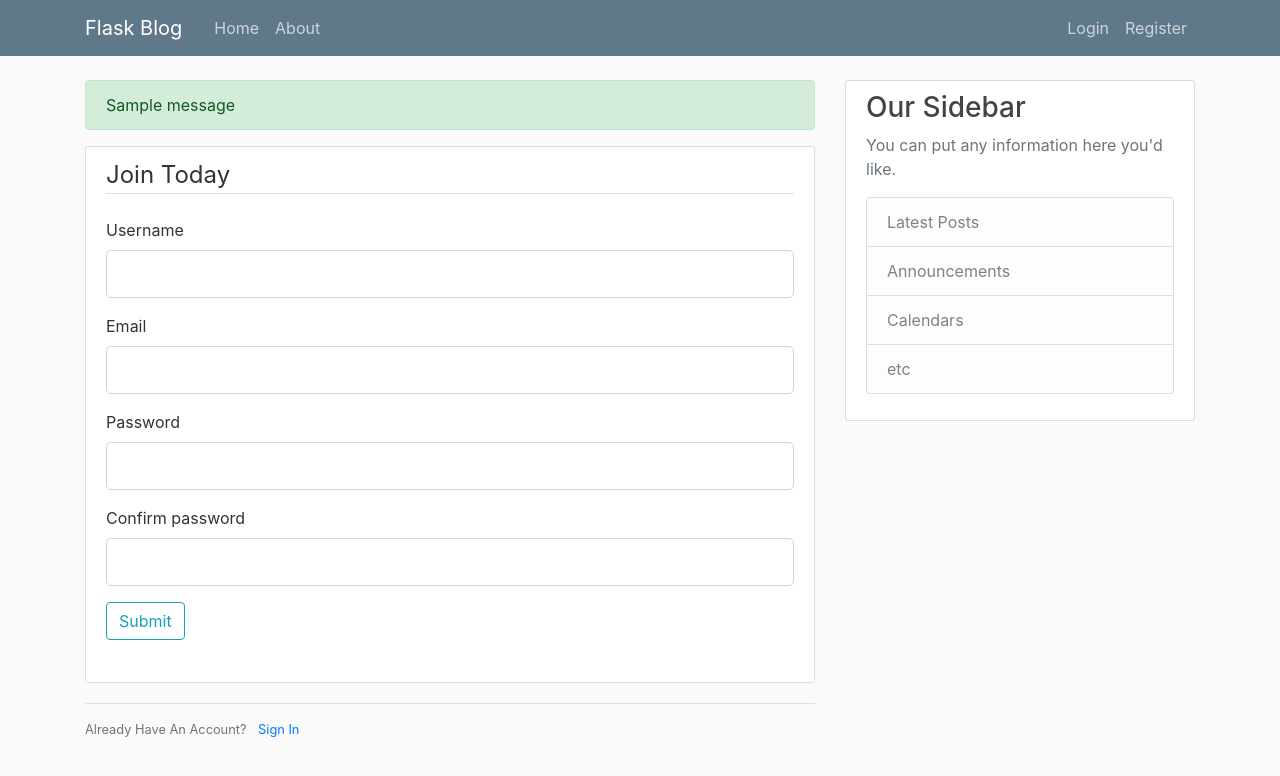
After one commit to oreanroy/FlaskBasics, a Flask app: template Flask_Blog/templates/register.html in a window 1280 px wide. The commit adds this page. Shown: the top 776 px of the page. Run offline with Flask 2, Linux system fonts and the light colour scheme; the template is opened without the code that fills it: most values are stand-ins (such as "Sample title", 1, 10 or a date in 2020); one stand-in notice (Sample message) is shown; form fields are guessed from the names that the template uses; some libraries are stand-ins or nearby versions.

Commit message:
Login and register page added

```diff
--- a/Flask_Blog/templates/layout.html
+++ b/Flask_Blog/templates/layout.html
@@ -26,13 +26,13 @@
                     </button>
                     <div class="collapse navbar-collapse" id="navbarToggle">
                         <div class="navbar-nav mr-auto">
-                            <a class="nav-item nav-link" href="/">Home</a>
-                            <a class="nav-item nav-link" href="/about">About</a>
+                            <a class="nav-item nav-link" href="{{ url_for('home') }}">Home</a>
+                            <a class="nav-item nav-link" href="{{ url_for('about') }}">About</a>
                         </div>
                     <!-- Navbar Right Side -->
                     <div class="navbar-nav">
-                        <a class="nav-item nav-link" href="/login">Login</a>
-                        <a class="nav-item nav-link" href="/register">Register</a>
+                        <a class="nav-item nav-link" href="{{ url_for('login') }}">Login</a>
+                        <a class="nav-item nav-link" href="{{ url_for('register') }}">Register</a>
                     </div>
                     </div>
                 </div>
@@ -41,6 +41,15 @@
         <main role="main" class="container">
             <div class="row">
               <div class="col-md-8">
+                {% with messages = get_flashed_messages(with_categories=true) %}
+                    {% if messages %}
+                        {% for category, message in messages %}
+                            <div class="alert alert-{{ category }}">
+                                {{ message }}
+                            </div>
+                        {% endfor %}
+                    {% endif %}
+                {% endwith %}
                 {% block content %}{% endblock %}
               </div>
               <div class="col-md-4">
--- /dev/null
+++ b/Flask_Blog/templates/register.html
@@ -0,0 +1,83 @@
+{% extends "layout.html" %}
+
+{% block content %}
+    <div class="content-section">
+        <form method="POST" action="">
+            {{ form.hidden_tag() }}
+            <fieldset class="form-group">
+                <legend class="border-bottom mb-4">
+                    Join Today
+                </legend>
+                <div class="form-group">
+                    {{ form.username.label(class="form-control-label") }}
+                    {% if form.username.errors %}
+                        {{ form.username(class="form-control form-control-lg is-invalid") }}
+                            <div class="inavlid-feedback">
+                                {% for error in form.username.errors %}
+                                    <span>
+                                        {{ error }}
+                                    </span>
+                                {% endfor %}
+                            </div>
+                        {% else %}
+                            {{ form.username(class="form-control form-control-lg") }}
+                        {% endif %}
+
+                </div>
+                <div class="form-group">
+                    {{ form.email.label(class="form-control-label") }}
+                    {% if form.email.errors %}
+                        {{ form.email(class="form-control form-control-lg is-invalid") }}
+                            <div class="inavlid-feedback">
+                                {% for error in form.email.errors %}
+                                    <span>
+                                        {{ error }}
+                                    </span>
+                                {% endfor %}
+                            </div>
+                    {% else %}
+                        {{ form.email(class="form-control form-control-lg") }}
+                    {% endif %}
+                </div>
+                <div class="form-group">
+                    {{ form.password.label(class="form-control-label") }}
+                    {% if form.password.errors %}
+                        {{ form.password(class="form-control form-control-lg is-invalid") }}
+                            <div class="inavlid-feedback">
+                                {% for error in form.password.errors %}
+                                    <span>
+                                        {{ error }}
+                                    </span>
+                                {% endfor %}
+                            </div>
+                    {% else %}
+                        {{ form.password(class="form-control form-control-lg") }}
+                    {% endif %}
+                </div>
+                <div class="form-group">
+                    {{ form.confirm_password.label(class="form-control-label") }}
+                    {% if form.confirm_password.errors %}
+                        {{ form.confirm_password(class="form-control form-control-lg is-invalid") }}
+                            <div class="inavlid-feedback">
+                                {% for error in form.confirm_password.errors %}
+                                    <span>
+                                        {{ error }}
+                                    </span>
+                                {% endfor %}
+                            </div>
+                    {% else %}
+                        {{ form.confirm_password(class="form-control form-control-lg") }}
+                    {% endif %}
+                </div>
+                <div class="form-group">
+                    {{ form.submit(class="btn btn-outline-info ")}}
+                </div>
+            </fieldset>
+        </form>
+    </div>
+    <div class="border-top pt-3">
+        <small class="text-muted">
+            Already Have An Account? <a class="ml-2" href="{{ url_for('login') }}">Sign In</a>
+        </small>
+    </div>
+{% endblock content %}
```
Also changed, not shown: Flask_Blog/flaskblog.py (+25 -1 lines), Flask_Blog/forms.py (added, +21 -0 lines), Flask_Blog/templates/login.html (added, +61 -0 lines), 1 other file.
